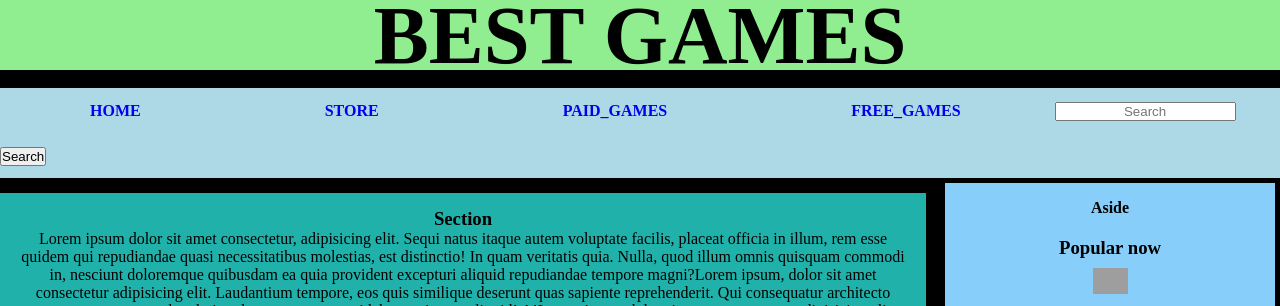
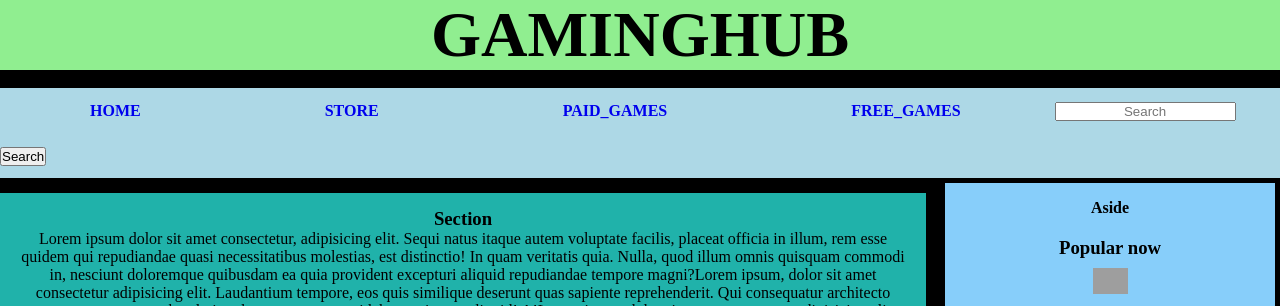
Before and after one commit to shubham211195/assigmen.github.io, a plain HTML site: page index.html in a window 1280 px wide. Shown: the top 306 px of the page. Drawn offline with Linux system fonts and the light colour scheme; grey boxes are pictures that could not be loaded.

Commit message:
Update index.html

```diff
--- a/index.html
+++ b/index.html
@@ -8,7 +8,7 @@
 
 <body>
     <header id="head">
-        <h2>BEST GAMES</h2>
+        <h3>GAMINGHUB</h3>
     </header>
     <br />
     <nav id="navi">
```
